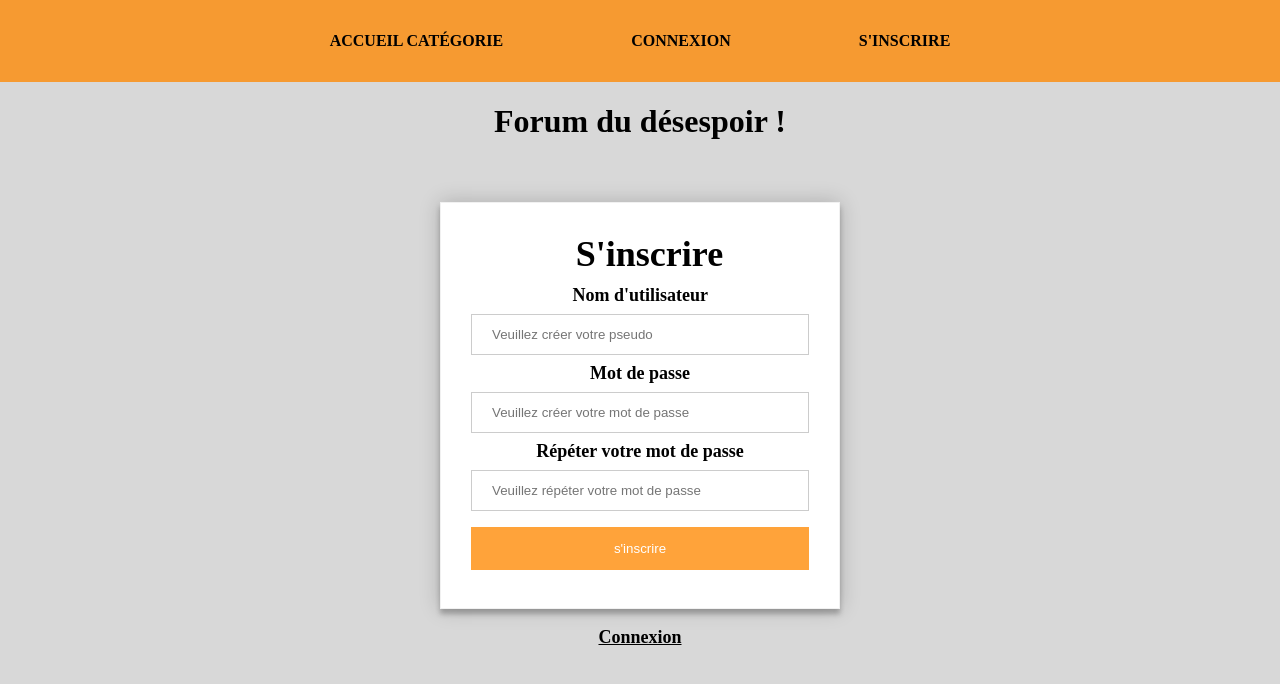
After one commit to DavidDeSantes/PDOforum, a PHP site: the page made by PDOforum/view/register.php in a window 1280 px wide. The commit adds this page. Shown: the top 684 px of the page. Run offline with PHP 8.4, Linux system fonts and the light colour scheme; the template is opened without the code that fills it, so the values that code supplies are empty; some libraries are stand-ins or nearby versions.

Commit message:
Add files via upload

```diff
--- a/PDOforum/model/Connect.php
+++ b/PDOforum/model/Connect.php
@@ -12,8 +12,8 @@ abstract class Connect {
     public static function seConnecter() {
         try{
             return new \PDO("mysql:host=".self::HOST.";dbname=".self::DB.";charset=utf8", self::USER, self::PASS);
-        } catch(\PDOException $ex) {
-            return $ex->getMessage();
+        } catch(\PDOException $error) {
+            return $error->getMessage();
         }
     }
 }
--- a/PDOforum/public/style.css
+++ b/PDOforum/public/style.css
@@ -73,3 +73,51 @@ nav a{
 .closed{
     width: 35%;
 }
+
+.body2{
+    background: rgba(197, 197, 197, 0.662);
+}
+#container2{
+    width:400px;
+    margin:0 auto;
+    margin-top:10%;
+}
+/* Bordered form */
+.form2 {
+    width:100%;
+    padding: 30px;
+    border: 1px solid #f1f1f1;
+    background: #fff;
+    box-shadow: 0 0 20px 0 rgba(0, 0, 0, 0.2), 0 5px 5px 0 rgba(0, 0, 0, 0.24);
+}
+#container2 h1{
+    width: 38%;
+    margin: 0 auto;
+    padding-bottom: 10px;
+}
+
+/* Full-width inputs */
+.input2[type=text], .input2[type=password] {
+    width: 100%;
+    padding: 12px 20px;
+    margin: 8px 0;
+    display: inline-block;
+    border: 1px solid #ccc;
+    box-sizing: border-box;
+}
+
+/* Set a style for all buttons */
+.input2[type=submit] {
+    background-color: rgba(255, 136, 0, 0.774);
+    color: white;
+    padding: 14px 20px;
+    margin: 8px 0;
+    border: none;
+    cursor: pointer;
+    width: 100%;
+}
+.input2[type=submit]:hover {
+    background-color: white;
+    color: rgba(255, 136, 0, 0.774);
+    border: 1px solid rgba(255, 136, 0, 0.774);
+}
--- /dev/null
+++ b/PDOforum/view/register.php
@@ -0,0 +1,21 @@
+<?php ob_start(); ?>
+<body class="body2">
+<div id="container2">
+    <!-- Le formulaire d'inscription -->
+    <form class="form2" action="index.php?action=add_user" method="POST">
+        <h1>S'inscrire</h1>
+        <label><b>Nom d'utilisateur</b></label>
+        <input class="input2" type="text" placeholder="Veuillez créer votre pseudo" name="pseudo" required>
+        <label><b>Mot de passe</b></label>
+        <input class="input2" type="password" placeholder="Veuillez créer votre mot de passe" name="password" required>
+        <label><b>Répéter votre mot de passe</b></label>
+        <input class="input2" type="password" placeholder="Veuillez répéter votre mot de passe" name="password2" required>
+        <input class="input2" type="submit" id="submit" value="s'inscrire">
+    </form>
+    <p><a href="index.php?action=login">Connexion</a></p>
+    </body>
+<?php
+$titre = "";
+$titreSecondaire = "";
+$contenu = ob_get_clean();
+require "view/template.php";
--- a/PDOforum/view/template.php
+++ b/PDOforum/view/template.php
@@ -20,6 +20,8 @@
         <header>
             <nav>
                 <a href="index.php?action=listCategorie">Accueil catégorie</a>
+                <a href="index.php?action=login">Connexion</a>
+                <a href="index.php?action=register">S'inscrire</a>
             </nav>
         </header>
         <main>
```
Also changed, not shown: PDOforum/controller/ConnexionController.php (added, +88 -0 lines), PDOforum/controller/MyError.php (added, +28 -0 lines), PDOforum/controller/TraitementController.php (added, +48 -0 lines), PDOforum/index.php (+7 -0 lines), PDOforum/view/login.php (added, +20 -0 lines).
